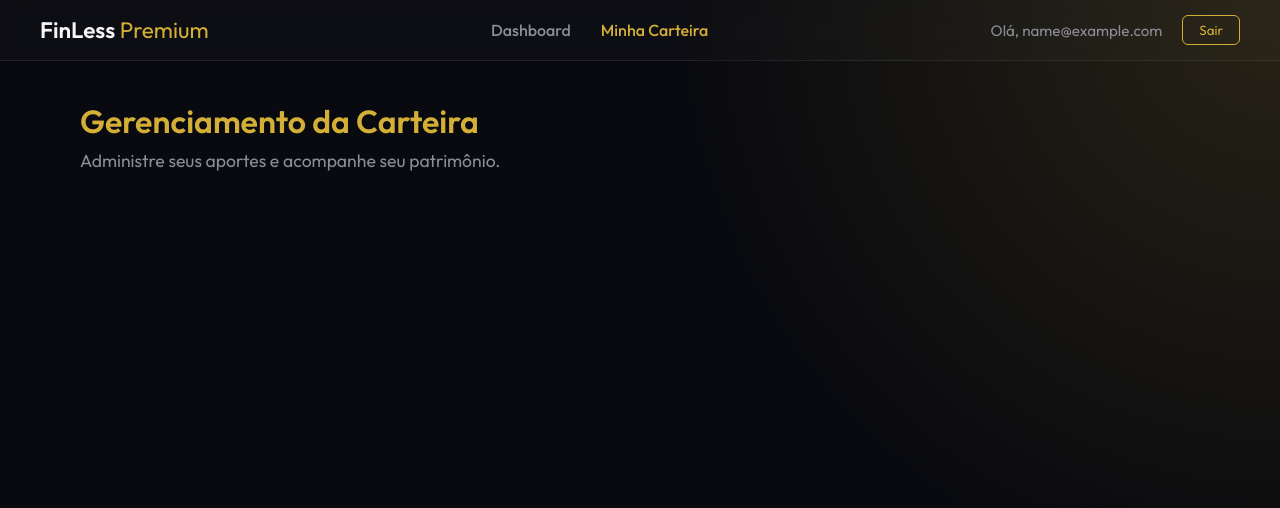
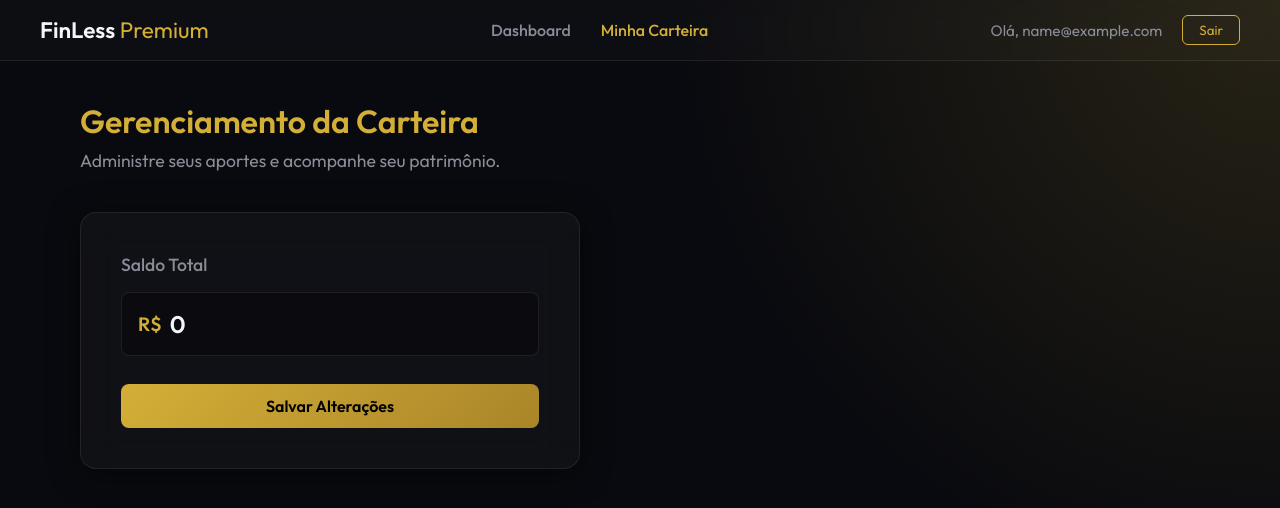
Before and after one commit to prfAguiar/tp-engsoft, a Vue app in the folder frontend/: page /wallet in a window 1280 px wide. Shown: the top 508 px of the page. Built offline with nearby package versions, Linux system fonts and the light colour scheme; no server answers; sample sign-in values are in the browser's storage.

Commit message:
feat(wallet): build total amount card and link to api

```diff
--- a/frontend/src/views/WalletView.vue
+++ b/frontend/src/views/WalletView.vue
@@ -5,11 +5,69 @@
         <h2 class="title">Gerenciamento da Carteira</h2>
         <p class="subtitle">Administre seus aportes e acompanhe seu patrimônio.</p>
       </div>
+
+      <div class="wallet-grid">
+        <!-- Card de Patrimônio Total -->
+        <div class="glass-card balance-card">
+          <h3>Saldo Total</h3>
+          <div class="balance-input-group">
+            <span class="currency">R$</span>
+            <input
+              type="number"
+              v-model="totalAmount"
+              class="premium-input balance-input"
+              step="0.01"
+              min="0"
+            />
+          </div>
+          <button @click="updateWallet" class="premium-btn save-btn" :disabled="loading">
+            {{ loading ? 'Salvando...' : 'Salvar Alterações' }}
+          </button>
+          <p v-if="successMessage" class="success-msg">{{ successMessage }}</p>
+          <p v-if="errorMessage" class="error-msg">{{ errorMessage }}</p>
+        </div>
+      </div>
     </main>
   </div>
 </template>
 
 <script setup>
+import { ref, onMounted } from 'vue';
+import api from '@/services/api';
+
+const totalAmount = ref(0.00);
+const loading = ref(false);
+const successMessage = ref('');
+const errorMessage = ref('');
+
+const fetchWallet = async () => {
+  try {
+    const response = await api.get('wallets/');
+    totalAmount.value = response.data.total_amount;
+  } catch (error) {
+    console.error("Erro ao carregar carteira:", error);
+  }
+};
+
+const updateWallet = async () => {
+  loading.value = true;
+  successMessage.value = '';
+  errorMessage.value = '';
+
+  try {
+    await api.put('wallets/', { total_amount: totalAmount.value });
+    successMessage.value = 'Saldo atualizado com sucesso!';
+    setTimeout(() => successMessage.value = '', 3000);
+  } catch (error) {
+    errorMessage.value = 'Erro ao atualizar saldo.';
+  } finally {
+    loading.value = false;
+  }
+};
+
+onMounted(() => {
+  fetchWallet();
+});
 </script>
 
 <style scoped>
@@ -36,4 +94,69 @@
 }
 
 .subtitle { color: var(--text-muted); font-size: 1.1rem; }
+
+.wallet-grid {
+  display: grid;
+  grid-template-columns: 1fr;
+  gap: 24px;
+}
+
+.balance-card {
+  max-width: 500px;
+}
+
+.balance-card h3 {
+  color: var(--text-muted);
+  font-size: 1.1rem;
+  font-weight: 500;
+  margin-bottom: 16px;
+}
+
+.balance-input-group {
+  display: flex;
+  align-items: center;
+  background: rgba(0, 0, 0, 0.3);
+  border: 1px solid var(--border-glass);
+  border-radius: 8px;
+  padding: 0 16px;
+  margin-bottom: 20px;
+}
+
+.currency {
+  color: var(--gold-accent);
+  font-weight: 600;
+  font-size: 1.2rem;
+  margin-right: 8px;
+}
+
+.balance-input {
+  background: transparent;
+  border: none;
+  font-size: 1.5rem;
+  font-weight: 600;
+  padding: 16px 0;
+  margin-top: 0;
+  width: 100%;
+}
+
+.balance-input:focus {
+  outline: none;
+  border-color: transparent;
+}
+
+.save-btn {
+  margin-top: 8px;
+}
+
+.success-msg {
+  color: #10b981;
+  margin-top: 12px;
+  font-size: 0.9rem;
+}
+
+.error-msg {
+  color: #ef4444;
+  margin-top: 12px;
+  font-size: 0.9rem;
+}
 </style>
```
